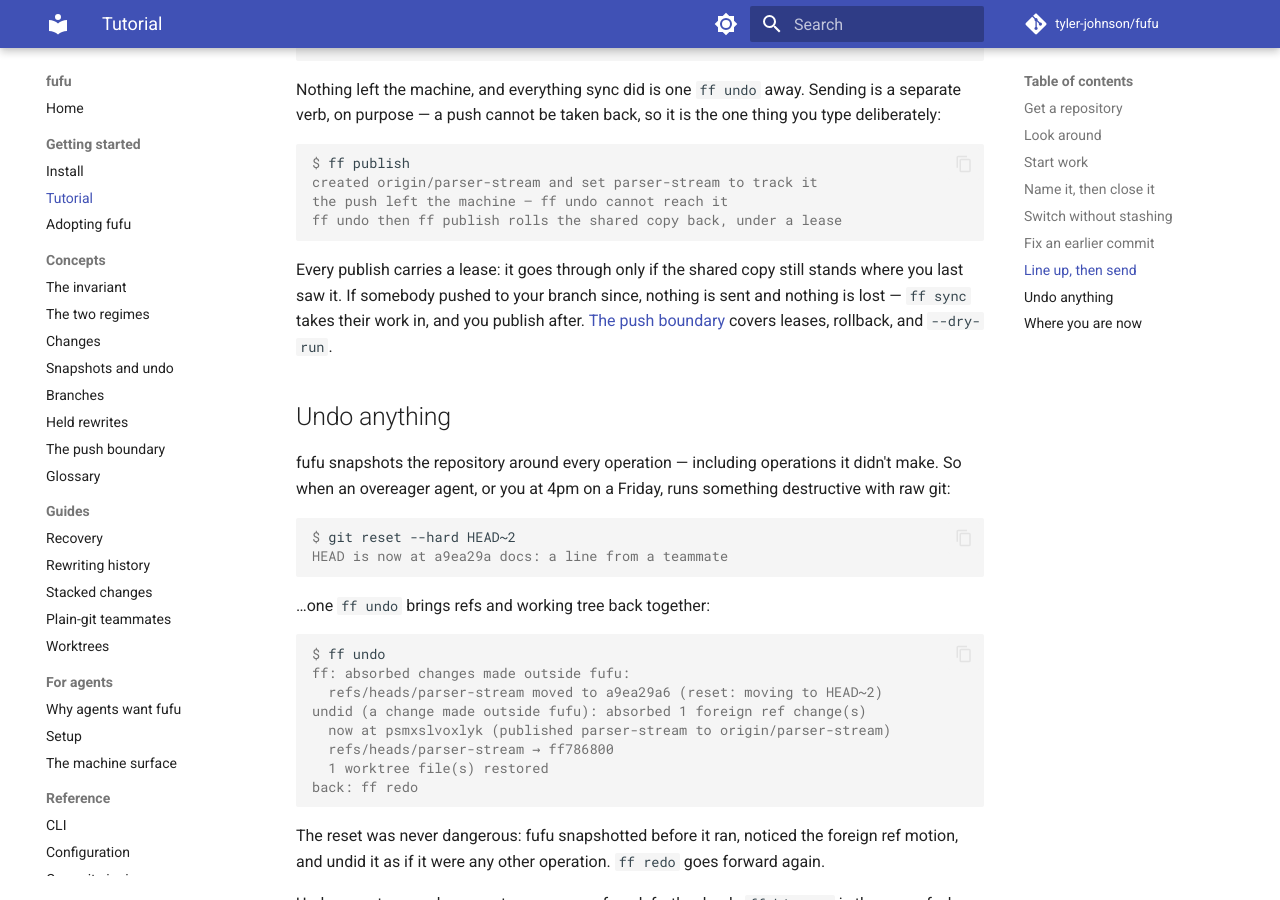
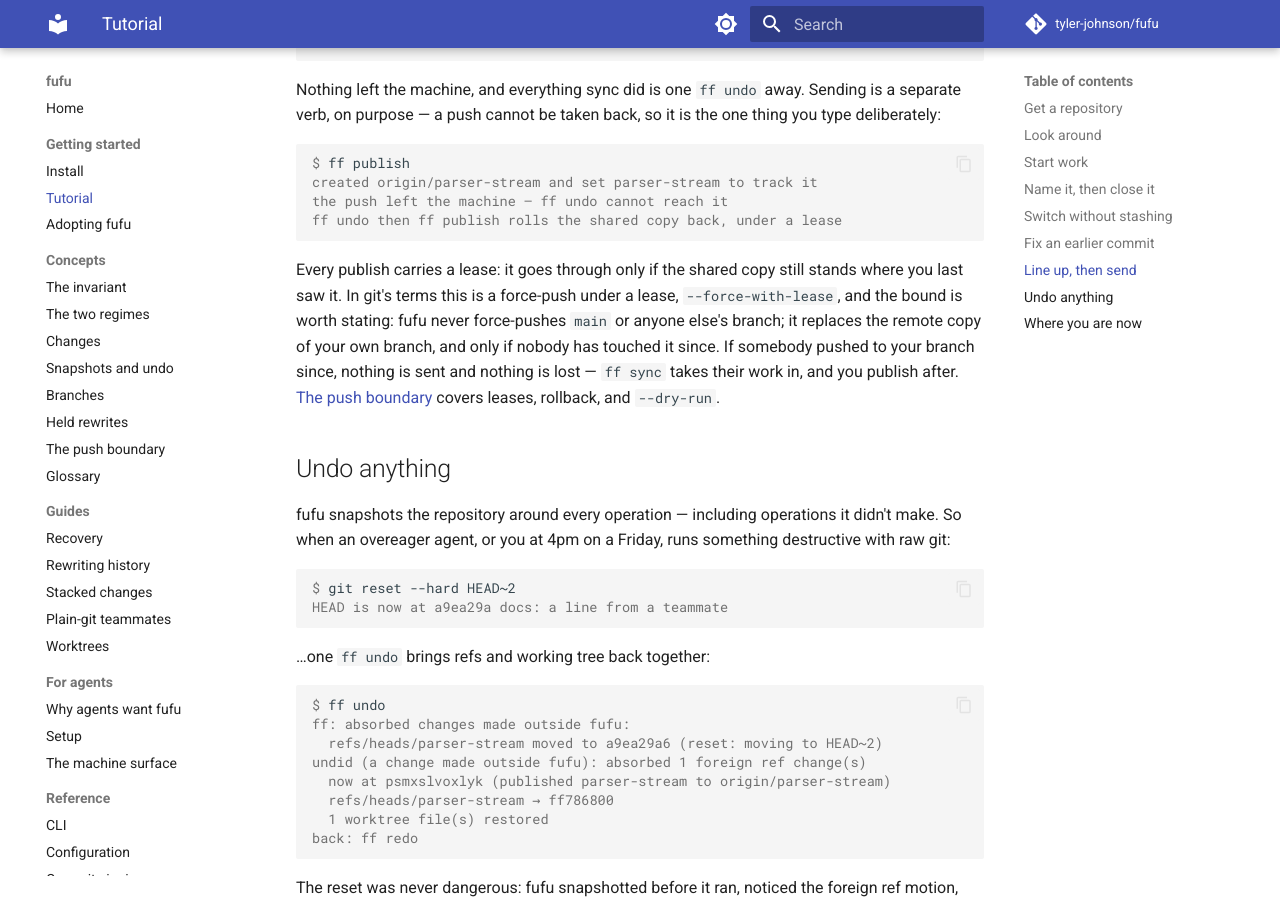
Before and after one commit to tyler-johnson/fufu, an MkDocs documentation site: the page built from docs/tutorial.md, in a window 1280 px wide and 900 px high, scrolled down 4635 px. Built offline with MkDocs 1.6.1 and Material for MkDocs 9.7.7, drawn with Linux system fonts in a browser that asks for light colours; comment, search, counter and statistics services are not loaded.

Commit message:
docs: tutorial names the publish as a leased force-push of your own branch
The lease paragraph after `ff publish` described the lease without saying what the push is in git's terms. One sentence now names it a force-push under a lease, `--force-with-lease`, and states the bound: never `main`, never anyone else's branch, only the remote copy of your own and only if nobody touched it since. Transcript untouched. Tower #54.

````diff
--- a/docs/tutorial.md
+++ b/docs/tutorial.md
@@ -200,7 +200,7 @@
 ff undo then ff publish rolls the shared copy back, under a lease
 ```
 
-Every publish carries a lease: it goes through only if the shared copy still stands where you last saw it. If somebody pushed to your branch since, nothing is sent and nothing is lost — `ff sync` takes their work in, and you publish after. [The push boundary](concepts/push-boundary.md) covers leases, rollback, and `--dry-run`.
+Every publish carries a lease: it goes through only if the shared copy still stands where you last saw it. In git's terms this is a force-push under a lease, `--force-with-lease`, and the bound is worth stating: fufu never force-pushes `main` or anyone else's branch; it replaces the remote copy of your own branch, and only if nobody has touched it since. If somebody pushed to your branch since, nothing is sent and nothing is lost — `ff sync` takes their work in, and you publish after. [The push boundary](concepts/push-boundary.md) covers leases, rollback, and `--dry-run`.
 
 ## Undo anything
 
````
